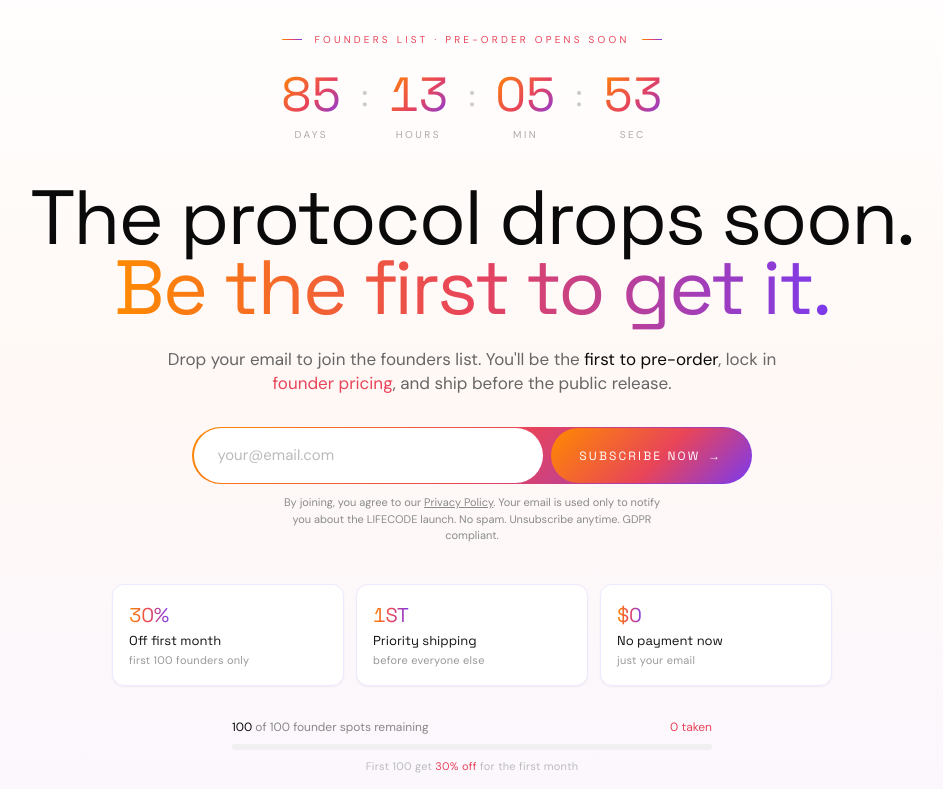
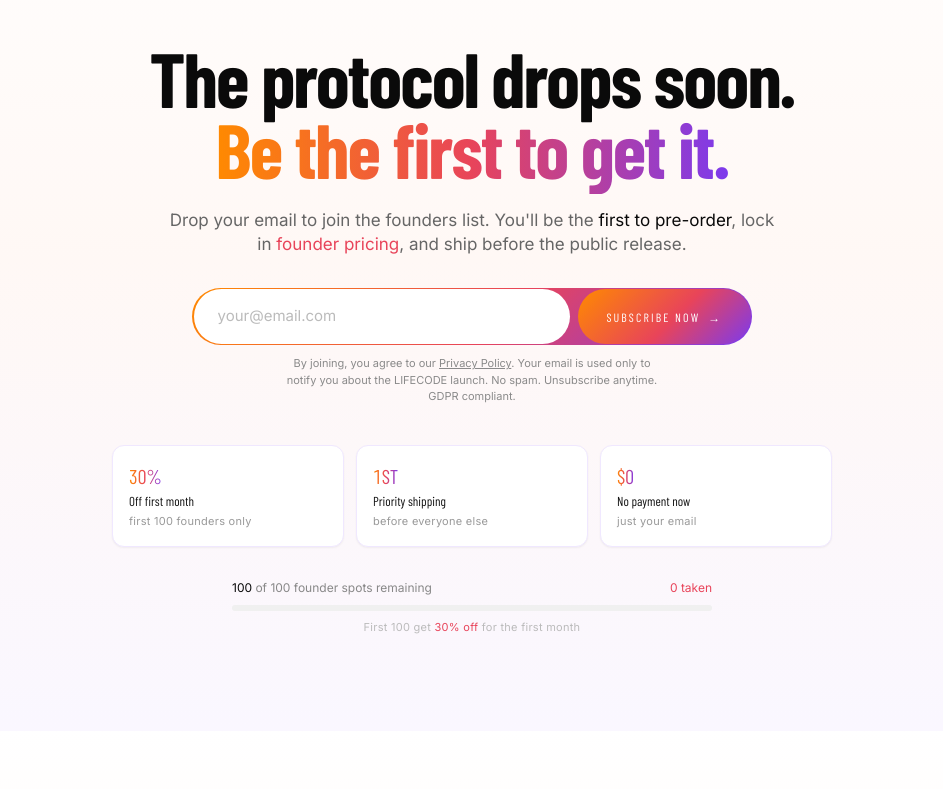
Before and after one commit to Sandu2006a/LIFECODE, a Next.js app in the folder web/: page / in a window 1280 px wide. Shown: the part 3461-4250 px from the top of the page, without its empty margins (168-1111 px from the left). Built offline with nearby package versions, Linux system fonts and the light colour scheme; no server answers.

Commit message:
feat: switch to Barlow Condensed + Inter fonts site-wide

```diff
--- a/web/app/globals.css
+++ b/web/app/globals.css
@@ -41,6 +41,17 @@
   background-color: #FFFFFF;
   overflow-x: hidden;
   cursor: default;
+  font-family: var(--font-dm), 'Inter', system-ui, sans-serif;
+}
+
+h1, h2, h3, h4 {
+  font-family: var(--font-space), 'Barlow Condensed', system-ui, sans-serif;
+  font-weight: 700;
+  letter-spacing: 0.03em;
+}
+
+button, .cta, nav, input, textarea, select {
+  font-family: var(--font-dm), 'Inter', system-ui, sans-serif;
 }
 
 /* ─── Custom scrollbar ──────────────────────────────────────────── */
--- a/web/app/layout.js
+++ b/web/app/layout.js
@@ -1,17 +1,17 @@
-import { Space_Grotesk, DM_Sans } from 'next/font/google';
+import { Barlow_Condensed, Inter } from 'next/font/google';
 import './globals.css';
 import CookieBanner from '@/components/legal/CookieBanner';
 
-const spaceGrotesk = Space_Grotesk({
+const barlowCondensed = Barlow_Condensed({
   subsets: ['latin'],
-  weight: ['300', '400', '500', '600', '700'],
+  weight: ['400', '500', '600', '700'],
   variable: '--font-space',
   display: 'swap',
 });
 
-const dmSans = DM_Sans({
+const inter = Inter({
   subsets: ['latin'],
-  weight: ['300', '400', '500'],
+  weight: ['300', '400', '500', '600', '700'],
   variable: '--font-dm',
   display: 'swap',
 });
@@ -39,7 +39,7 @@
 
 export default function RootLayout({ children }) {
   return (
-    <html lang="en" className={`${spaceGrotesk.variable} ${dmSans.variable}`}>
+    <html lang="en" className={`${barlowCondensed.variable} ${inter.variable}`}>
       <body className="bg-lc-white text-lc-maroon font-body antialiased">
         {children}
         <CookieBanner />
```
